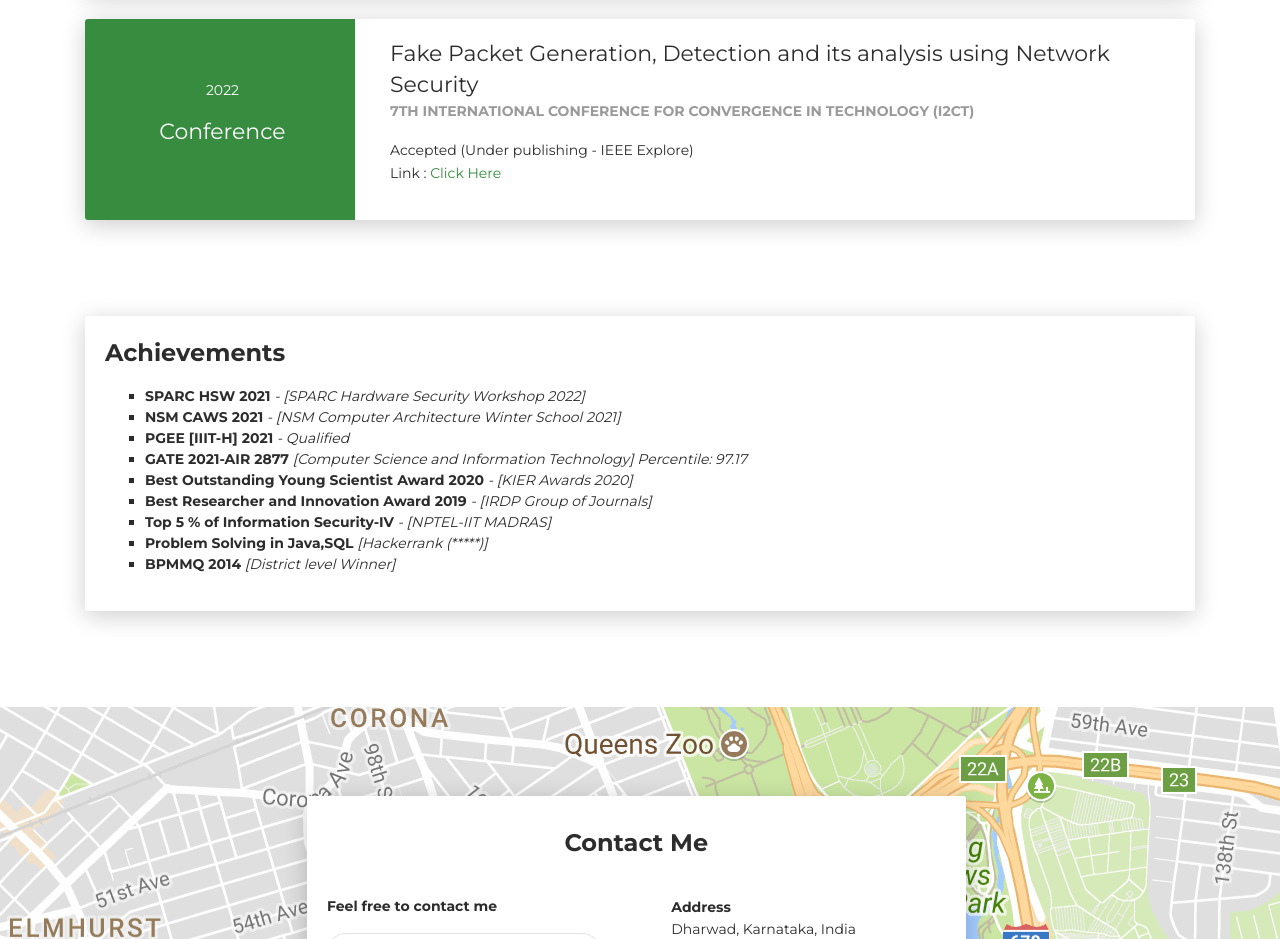
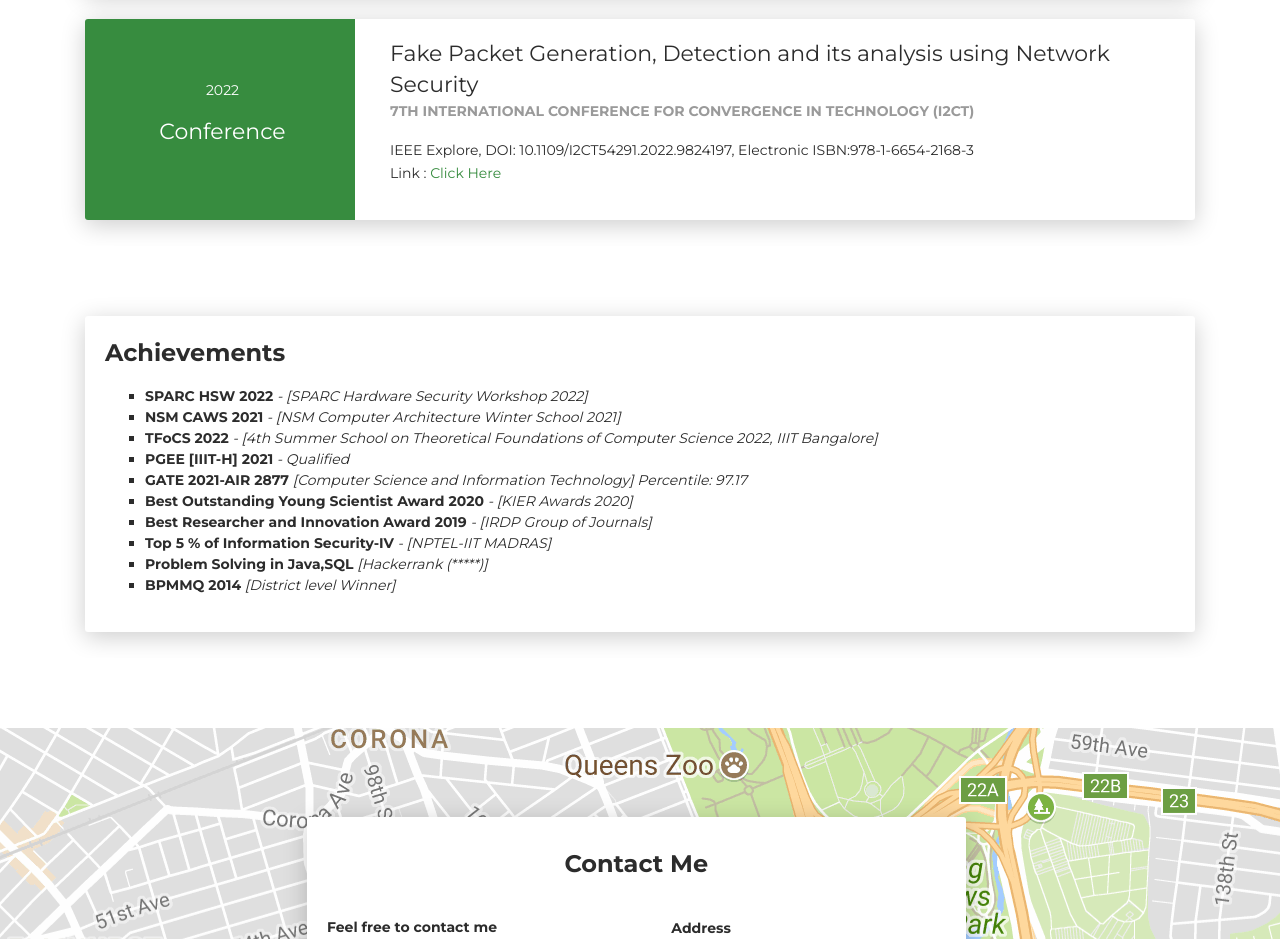
Before and after one commit to nikunjpansari/nikunjpansari.github.io, a plain HTML site: page index.html in a window 1280 px wide. Shown: the part 7160-8099 px from the top of the page. Drawn offline with Linux system fonts and the light colour scheme.

Commit message:
Publications updated

```diff
--- a/index.html
+++ b/index.html
@@ -695,9 +695,9 @@
           <div class="card-body">
             <div class="h5">Fake Packet Generation, Detection and its analysis using Network Security</div>
             <p class="category">7th International Conference for Convergence in Technology (I2CT)</p>
-            <p>Accepted (Under publishing - IEEE Explore)
+            <p>IEEE Explore, DOI: 10.1109/I2CT54291.2022.9824197, Electronic ISBN:978-1-6654-2168-3
               <br>
-            Link : <a href="https://github.com/nikunjpansari/network-flow-graph-scripts"> Click Here</a></p>
+            Link : <a href="https://ieeexplore.ieee.org/document/9824197"> Click Here</a></p>
           </div>
         </div>
       </div>
@@ -713,8 +713,9 @@
           <div class="card-body">
             <div class="h4 mt-0 title">Achievements</div>
               <ul style="list-style-type:square;">
-                  <li><b>SPARC HSW 2021</b><em> - [SPARC Hardware Security Workshop 2022]</em></li>
+                  <li><b>SPARC HSW 2022</b><em> - [SPARC Hardware Security Workshop 2022]</em></li>
                   <li><b>NSM CAWS 2021</b><em> - [NSM Computer Architecture Winter School 2021]</em></li>
+                  <li><b>TFoCS 2022</b><em> - [4th Summer School on Theoretical Foundations of Computer Science 2022, IIIT Bangalore]</em></li>
                   <li><b>PGEE [IIIT-H] 2021</b><em> - Qualified</em></li>
                   <li><b>GATE 2021-AIR 2877</b><em> [Computer Science and Information Technology] Percentile: 97.17</em></li>
                   <li><b>Best Outstanding Young Scientist Award 2020</b><em> - [KIER Awards 2020]</em></li>
```
